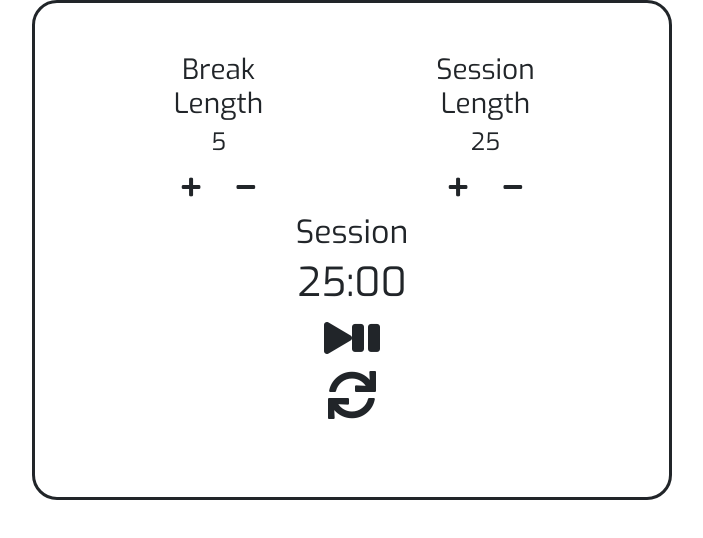
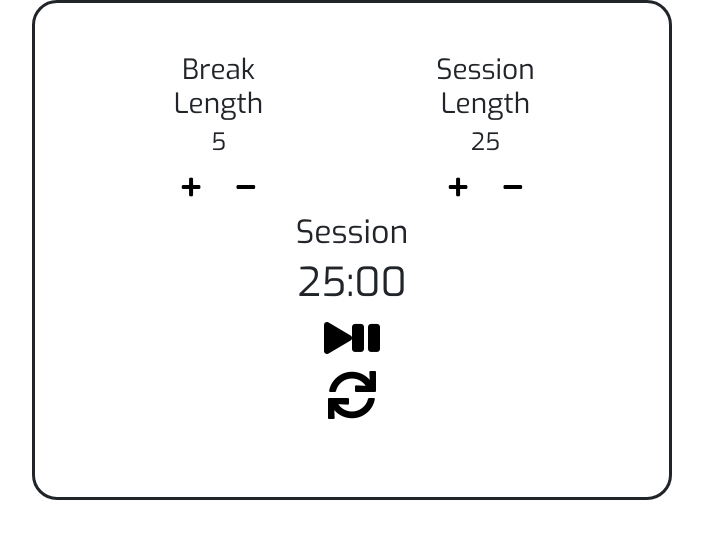
Before and after one commit to InaSLew/frontendLibrariesProjects, a React app in the folder pomodoroClock/: page / in a window 1280 px wide. Shown: the whole page, without its empty margins (288-991 px from the left). Built offline with nearby package versions, Linux system fonts and the light colour scheme.

Commit message:
Final clean-up

```diff
--- a/pomodoroClock/src/Break.js
+++ b/pomodoroClock/src/Break.js
@@ -7,7 +7,7 @@ const Break = (props) => {
             <div id="break-length" className="h4">{props.breakLgh}</div>
             <button
                 id="break-increment"
-                className="break-plus btn"
+                className="break-plus btn btn-link"
                 aria-label="Increment Break time by one minute"
                 onClick={props.breakIncrement}>
                 <span className="mobile-btns">
@@ -16,7 +16,7 @@ const Break = (props) => {
             </button>
             <button
                 id="break-decrement"
-                className="break-minus btn"
+                className="break-minus btn btn-link"
                 aria-label="Decrement Break time by one minute"
                 onClick={props.breakDecrement}>
                 <span className="mobile-btns">
--- a/pomodoroClock/src/PomodoroClock.scss
+++ b/pomodoroClock/src/PomodoroClock.scss
@@ -3,6 +3,10 @@ $displayFont: "Exo";
 
 body {
   font-family: $displayFont, sans-serif;
+}
+
+.btn-link, .btn-link:hover {
+  color: black;
 }
 
 .pomodoro-clock {
--- a/pomodoroClock/src/Session.js
+++ b/pomodoroClock/src/Session.js
@@ -7,7 +7,7 @@ const Session = (props) => {
             <div id="session-length" className="h4">{props.sessionLgh}</div>
             <button
                 id="session-increment"
-                className="session-plus btn"
+                className="session-plus btn btn-link"
                 aria-label="Increment Session time by one minute"
                 onClick={props.sessionIncrement}>
                 <span className="mobile-btns">
@@ -16,7 +16,7 @@ const Session = (props) => {
             </button>
             <button
                 id="session-decrement"
-                className="session-minus btn"
+                className="session-minus btn btn-link"
                 aria-label="Decrement Session time by one minute"
                 onClick={props.sessionDecrement}>
                 <span className="mobile-btns">
--- a/pomodoroClock/src/Timer.js
+++ b/pomodoroClock/src/Timer.js
@@ -9,7 +9,7 @@ const Timer = (props) => {
             </div>
             <button
                 id="start_stop"
-                className="start-stop btn"
+                className="start-stop btn btn-link"
                 aria-label="Play and pause the clock"
                 onClick={props.controlTimer}>
                 <span className="mobile-btns">
@@ -18,7 +18,7 @@ const Timer = (props) => {
             </button>
             <button
                 id="reset"
-                className="reset btn"
+                className="reset btn btn-link"
                 aria-label="Reset the clock to default state"
                 onClick={props.resetTimer}>
                 <span className="mobile-btns">
```
Also changed, not shown: pomodoroClock/README.md, pomodoroClock/src/PomodoroClock.css, 1 other file.
